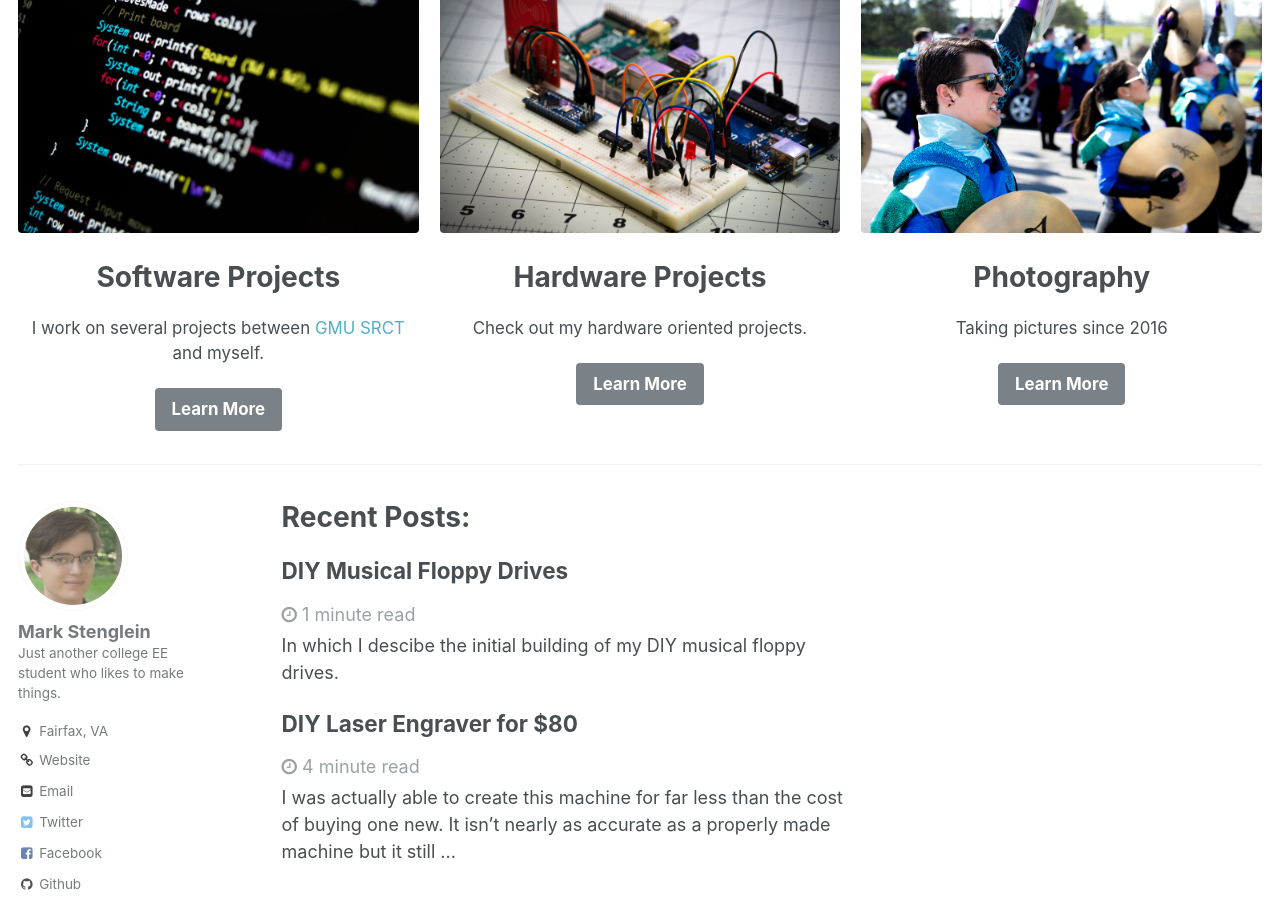
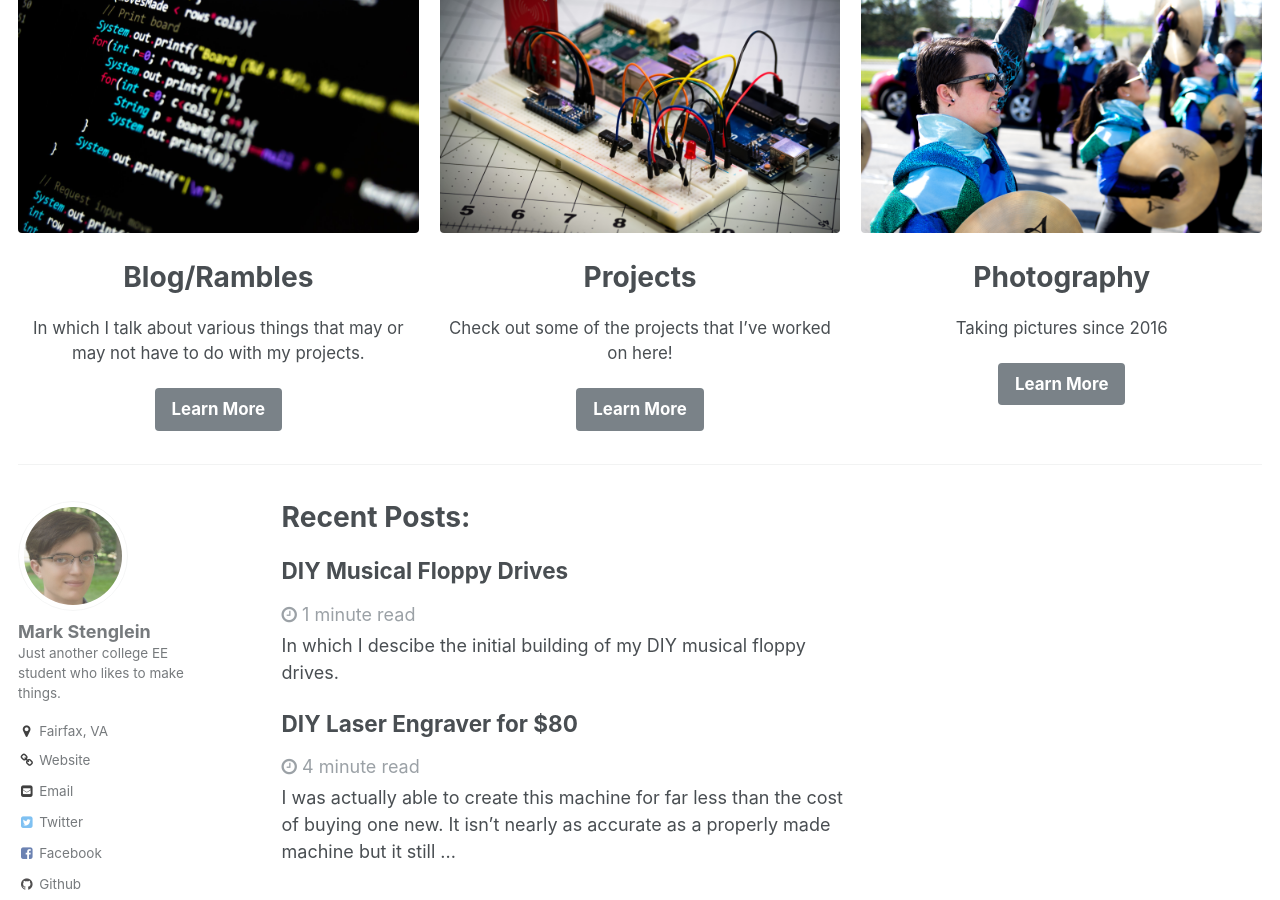
Before and after one commit to ocelotsloth/ocelotsloth.github.io, a Jekyll site: the page built from _pages/home.md, in a window 1280 px wide and 900 px high, scrolled down 558 px. Built offline with Jekyll 4.4.1, drawn with Linux system fonts in a browser that asks for light colours.

Commit message:
All ready for the milestone release

```diff
--- a/_includes/author-profile.html
+++ b/_includes/author-profile.html
@@ -7,15 +7,17 @@
 <div itemscope itemtype="http://schema.org/Person">
 
   <div class="author__avatar">
+    <a href="/about/">
     {% if author.avatar contains "://" %}
     	<img src="{{ author.avatar }}" alt="{{ author.name }}">
     {% else %}
     	<img src="{{ author.avatar | prepend: "/images/" | prepend: base_path }}" class="author__avatar" alt="{{ author.name }}">
     {% endif %}
+    </a>
   </div>
 
   <div class="author__content">
-    <h3 class="author__name">{{ author.name }}</h3>
+      <h3 class="author__name">{{ author.name }}</h3>
     {% if author.bio %}<p class="author__bio">{{ author.bio }}</p>{% endif %}
   </div>
 
--- a/_pages/home.md
+++ b/_pages/home.md
@@ -12,16 +12,16 @@ title: 'Stenglein Projects'
 excerpt: 'Hi! Welcome to my website and blog.'
 feature_row:
   - image_path: mm-software-feature.png
-    alt: "software projects"
-    title: "Software Projects"
-    excerpt: "I work on several projects between [GMU SRCT](https://srct.gmu.edu) and myself."
-    url: "/projects/software/"
+    alt: "Blog"
+    title: "Blog/Rambles"
+    excerpt: "In which I talk about various things that may or may not have to do with my projects."
+    url: "/blog/"
     btn_label: "Learn More"
   - image_path: mm-hardware-feature.png
-    alt: "hardware projects"
-    title: "Hardware Projects"
-    excerpt: "Check out my hardware oriented projects."
-    url: "/projects/hardware/"
+    alt: "projects"
+    title: "Projects"
+    excerpt: "Check out some of the projects that I've worked on here!"
+    url: "/projects/"
     btn_label: "Learn More"
   - image_path: mm-photography-feature.png
     alt: "photography"
```
Also changed, not shown: _daily/01-JUN-19-2016.md (+10 -7 lines), _daily/02-JUN-20-2016.md (added, +21 -0 lines), _pages/blog.html (+3 -9 lines), _pages/photo-a-day.md (+3 -0 lines), _pages/photography.md (+3 -3 lines), _pages/projects.md (added, +34 -0 lines), images/daily/2016/6/20-thumb.jpg (added), images/daily/2016/6/20.jpg (added), images/projects/diy-laser-engraver/finalEngraver-feature.jpg (added), images/projects/diy-musical-drives/bannerFeature.jpg (added).
